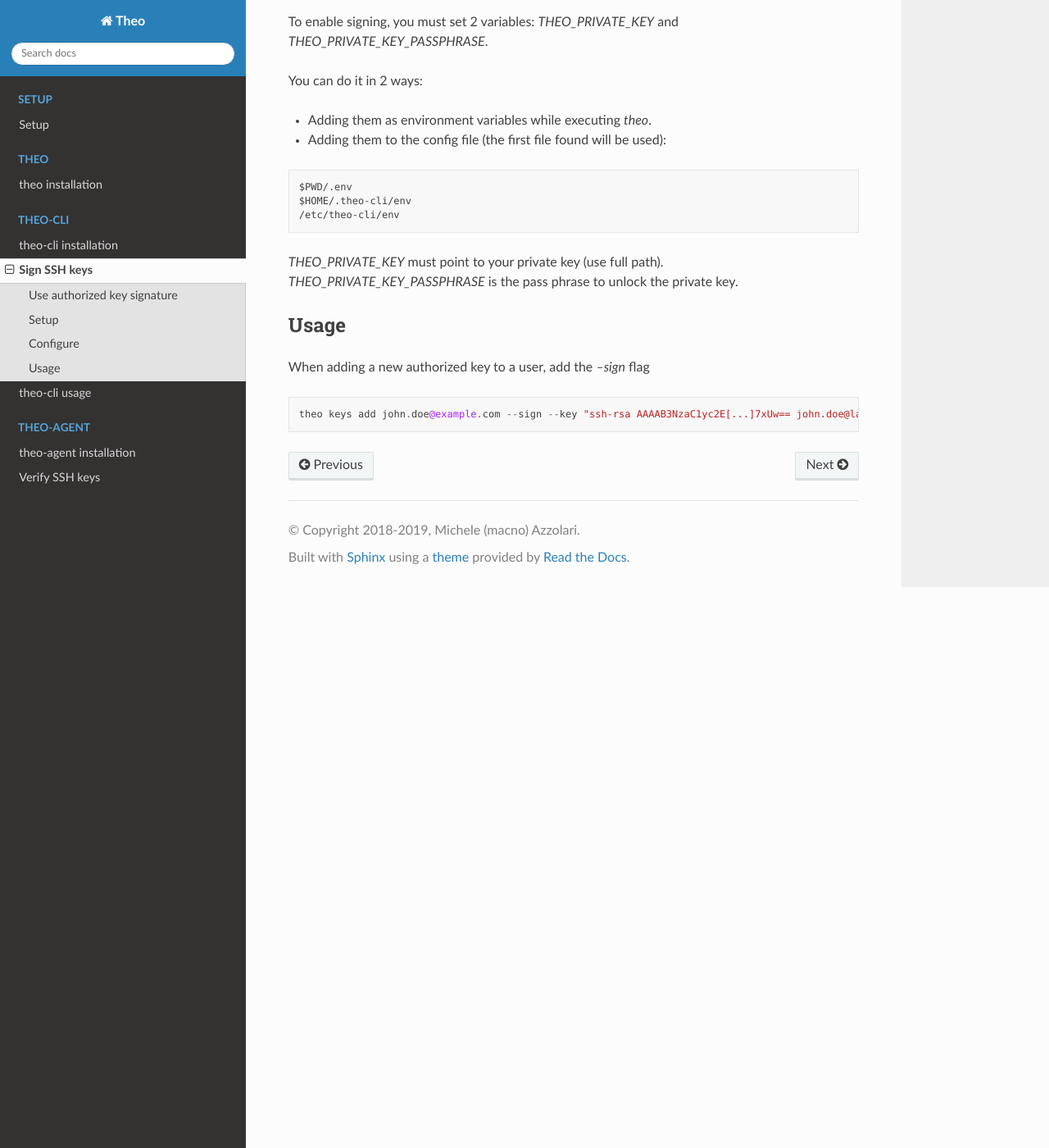
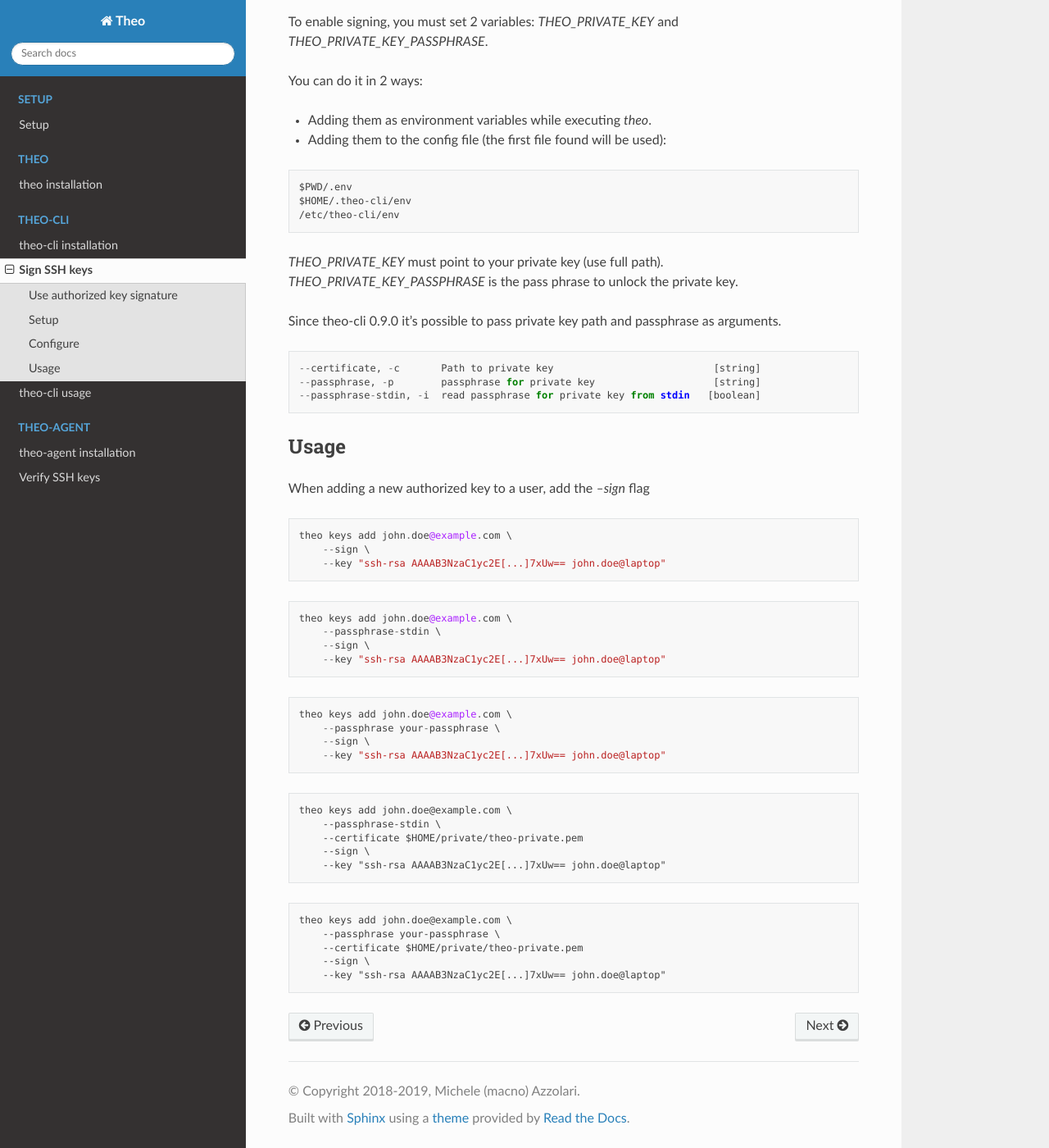
Before and after one commit to theoapp/theo-docs, a Sphinx documentation site: the page built from docs/theo-cli/signed_keys.rst, in a window 1280 px wide and 1400 px high, scrolled down 807 px. Shown: the whole window at 82% size. Built offline with Sphinx 7.4.7 and the Read the Docs theme 2.0.0, drawn with Linux system fonts in a browser that asks for light colours.

Commit message:
Update signature docs to be aligned with theo-cli 0.9.0

```diff
--- a/docs/theo-cli/signed_keys.rst
+++ b/docs/theo-cli/signed_keys.rst
@@ -51,12 +51,55 @@
 `THEO_PRIVATE_KEY` must point to your private key (use full path).
 `THEO_PRIVATE_KEY_PASSPHRASE` is the pass phrase to unlock the private key.
 
+Since theo-cli 0.9.0 it's possible to pass private key path and passphrase as arguments.
+
+::
+
+    --certificate, -c       Path to private key                           [string]
+    --passphrase, -p        passphrase for private key                    [string]
+    --passphrase-stdin, -i  read passphrase for private key from stdin   [boolean]
+
 
 Usage
 -----
 
 When adding a new authorized key to a user, add the `--sign` flag
 
+
 ::
 
-    theo keys add john.doe@example.com --sign --key "ssh-rsa AAAAB3NzaC1yc2E[...]7xUw== john.doe@laptop"
+    theo keys add john.doe@example.com \
+        --sign \
+        --key "ssh-rsa AAAAB3NzaC1yc2E[...]7xUw== john.doe@laptop"
+
+::
+
+    theo keys add john.doe@example.com \
+        --passphrase-stdin \
+        --sign \
+        --key "ssh-rsa AAAAB3NzaC1yc2E[...]7xUw== john.doe@laptop"
+
+
+::
+
+    theo keys add john.doe@example.com \
+        --passphrase your-passphrase \
+        --sign \
+        --key "ssh-rsa AAAAB3NzaC1yc2E[...]7xUw== john.doe@laptop"
+
+::
+
+    theo keys add john.doe@example.com \
+        --passphrase-stdin \
+        --certificate $HOME/private/theo-private.pem
+        --sign \
+        --key "ssh-rsa AAAAB3NzaC1yc2E[...]7xUw== john.doe@laptop"
+
+
+::
+
+    theo keys add john.doe@example.com \
+        --passphrase your-passphrase \
+        --certificate $HOME/private/theo-private.pem
+        --sign \
+        --key "ssh-rsa AAAAB3NzaC1yc2E[...]7xUw== john.doe@laptop"
```
